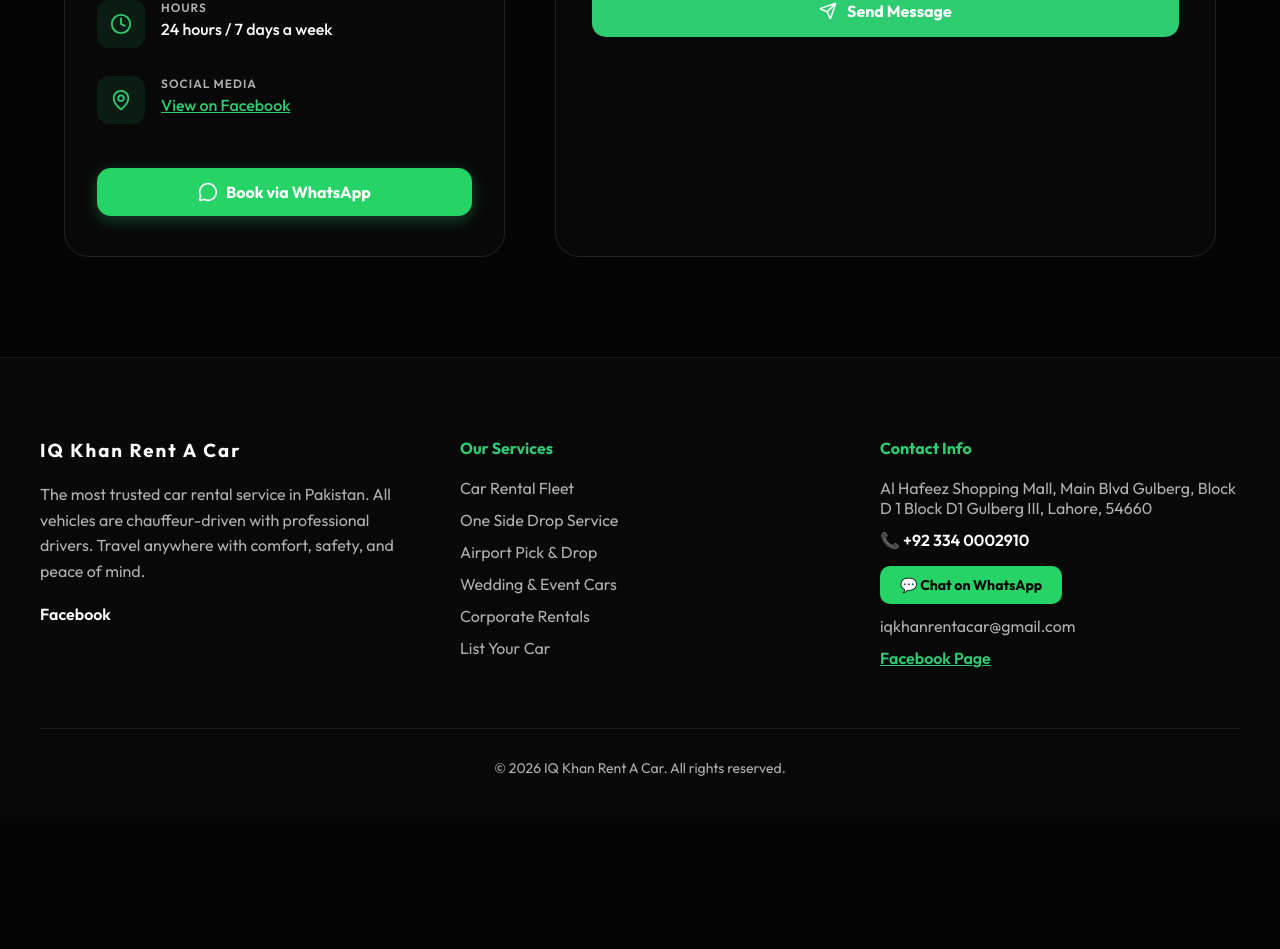
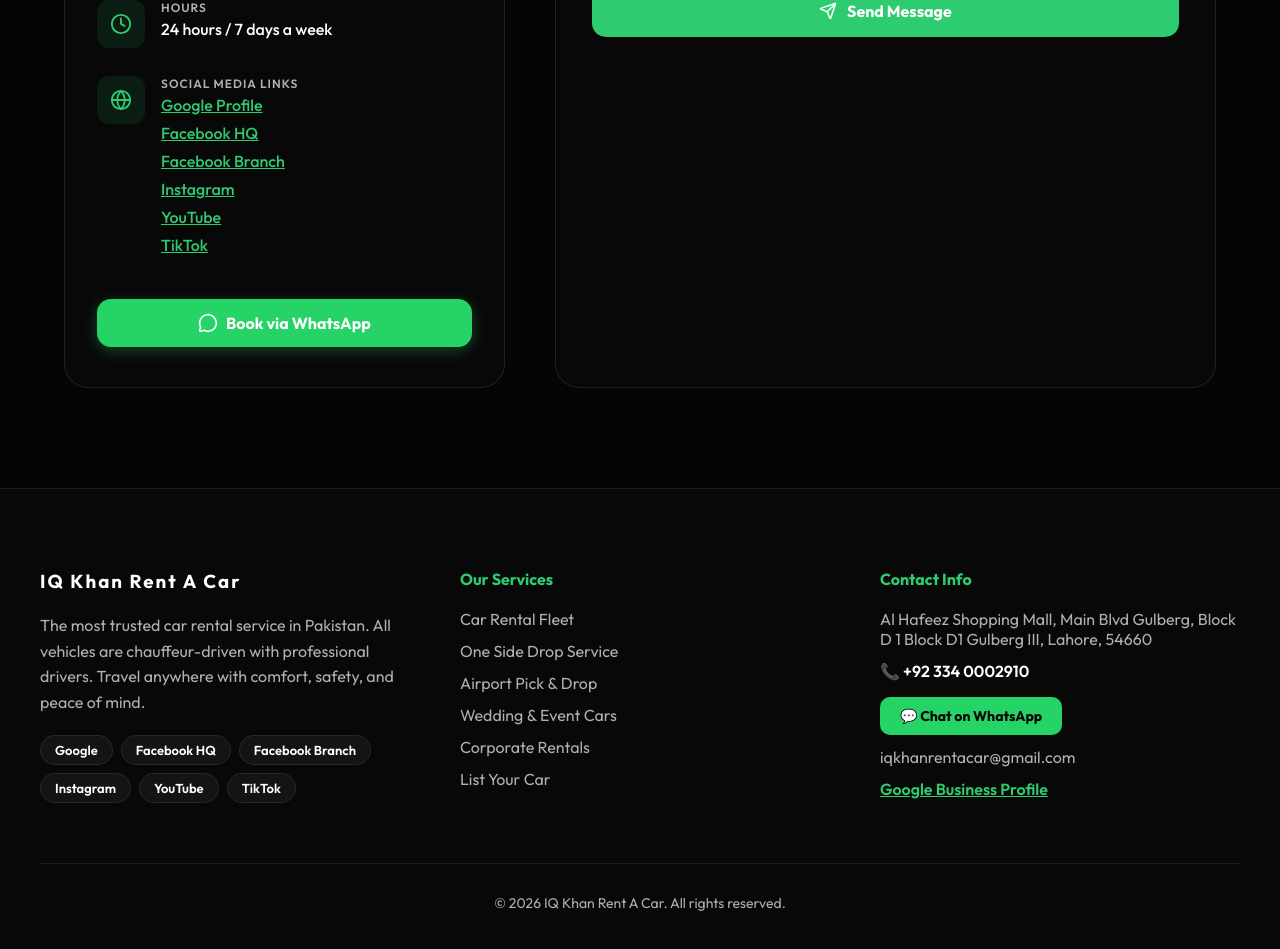
Before and after one commit to tashfeen-tech/iq-khan-rentacar, a Next.js app: page /contact in a window 1280 px wide. Shown: the part 880-1829 px from the top of the page. Before the commit the page ends 1697 px from the top, so only its background shows below. Built offline with nearby package versions, Linux system fonts and the light colour scheme; no server answers.

Commit message:
feat: add all social profiles to footer and contact page

```diff
--- a/src/app/contact/page.tsx
+++ b/src/app/contact/page.tsx
@@ -4,7 +4,7 @@ import { useState } from "react";
 import Navbar from "@/components/Navbar";
 import { motion } from "framer-motion";
 import styles from "./Contact.module.css";
-import { Phone, Mail, MapPin, MessageCircle, Clock, Send } from "lucide-react";
+import { Phone, Mail, MapPin, MessageCircle, Clock, Send, Globe } from "lucide-react";
 import { db } from "@/lib/firebase";
 import { collection, addDoc, serverTimestamp } from "firebase/firestore";
 import Footer from "@/components/Footer";
@@ -111,12 +111,17 @@ export default function ContactPage() {
                         </div>
 
                         <div className={styles.infoItem}>
-                            <div className={styles.infoIcon}><MapPin size={22} /></div>
+                            <div className={styles.infoIcon}><Globe size={22} /></div>
                             <div>
-                                <span className={styles.infoLabel}>Social Media</span>
-                                <a href="https://www.facebook.com/iqkhanrentacar" target="_blank" rel="noopener noreferrer" className={styles.infoValue} style={{ color: 'var(--primary)', textDecoration: 'underline' }}>
-                                    View on Facebook
-                                </a>
+                                <span className={styles.infoLabel}>Social Media Links</span>
+                                <div style={{ display: 'flex', flexDirection: 'column', gap: '8px', marginTop: '4px' }}>
+                                    <a href="https://share.google/HkvTPbco2qxQ5fwPz" target="_blank" rel="noopener noreferrer" className={styles.infoValue} style={{ color: 'var(--primary)', textDecoration: 'underline' }}>Google Profile</a>
+                                    <a href="https://www.facebook.com/iqkhanrentacar" target="_blank" rel="noopener noreferrer" className={styles.infoValue} style={{ color: 'var(--primary)', textDecoration: 'underline' }}>Facebook HQ</a>
+                                    <a href="https://www.facebook.com/profile.php?id=61583779704854" target="_blank" rel="noopener noreferrer" className={styles.infoValue} style={{ color: 'var(--primary)', textDecoration: 'underline' }}>Facebook Branch</a>
+                                    <a href="https://www.instagram.com/iqkhan.carrentals/" target="_blank" rel="noopener noreferrer" className={styles.infoValue} style={{ color: 'var(--primary)', textDecoration: 'underline' }}>Instagram</a>
+                                    <a href="https://www.youtube.com/@IQKhanRentACar-t4v" target="_blank" rel="noopener noreferrer" className={styles.infoValue} style={{ color: 'var(--primary)', textDecoration: 'underline' }}>YouTube</a>
+                                    <a href="https://www.tiktok.com/@iqkhan_rentacar" target="_blank" rel="noopener noreferrer" className={styles.infoValue} style={{ color: 'var(--primary)', textDecoration: 'underline' }}>TikTok</a>
+                                </div>
                             </div>
                         </div>
 
--- a/src/components/Footer.tsx
+++ b/src/components/Footer.tsx
@@ -11,8 +11,13 @@ const Footer = () => {
                     <p style={{ color: 'var(--text-muted)', lineHeight: '1.6' }}>
                         The most trusted car rental service in Pakistan. All vehicles are chauffeur-driven with professional drivers. Travel anywhere with comfort, safety, and peace of mind.
                     </p>
-                    <div style={{ display: 'flex', flexWrap: 'wrap', gap: '16px', marginTop: '20px' }}>
-                        <a href="https://www.facebook.com/iqkhanrentacar" target="_blank" rel="noreferrer" style={{ color: 'var(--text-main)', fontWeight: 600 }}>Facebook</a>
+                    <div style={{ display: 'flex', flexWrap: 'wrap', gap: '8px', marginTop: '20px' }}>
+                        <a href="https://share.google/HkvTPbco2qxQ5fwPz" target="_blank" rel="noreferrer" style={{ color: 'var(--text-main)', fontWeight: 600, fontSize: '13px', background: 'rgba(255,255,255,0.05)', padding: '6px 14px', borderRadius: '50px', border: '1px solid var(--border)', transition: 'all 0.3s' }}>Google</a>
+                        <a href="https://www.facebook.com/iqkhanrentacar" target="_blank" rel="noreferrer" style={{ color: 'var(--text-main)', fontWeight: 600, fontSize: '13px', background: 'rgba(255,255,255,0.05)', padding: '6px 14px', borderRadius: '50px', border: '1px solid var(--border)', transition: 'all 0.3s' }}>Facebook HQ</a>
+                        <a href="https://www.facebook.com/profile.php?id=61583779704854" target="_blank" rel="noreferrer" style={{ color: 'var(--text-main)', fontWeight: 600, fontSize: '13px', background: 'rgba(255,255,255,0.05)', padding: '6px 14px', borderRadius: '50px', border: '1px solid var(--border)', transition: 'all 0.3s' }}>Facebook Branch</a>
+                        <a href="https://www.instagram.com/iqkhan.carrentals/" target="_blank" rel="noreferrer" style={{ color: 'var(--text-main)', fontWeight: 600, fontSize: '13px', background: 'rgba(255,255,255,0.05)', padding: '6px 14px', borderRadius: '50px', border: '1px solid var(--border)', transition: 'all 0.3s' }}>Instagram</a>
+                        <a href="https://www.youtube.com/@IQKhanRentACar-t4v" target="_blank" rel="noreferrer" style={{ color: 'var(--text-main)', fontWeight: 600, fontSize: '13px', background: 'rgba(255,255,255,0.05)', padding: '6px 14px', borderRadius: '50px', border: '1px solid var(--border)', transition: 'all 0.3s' }}>YouTube</a>
+                        <a href="https://www.tiktok.com/@iqkhan_rentacar" target="_blank" rel="noreferrer" style={{ color: 'var(--text-main)', fontWeight: 600, fontSize: '13px', background: 'rgba(255,255,255,0.05)', padding: '6px 14px', borderRadius: '50px', border: '1px solid var(--border)', transition: 'all 0.3s' }}>TikTok</a>
                     </div>
                 </div>
                 <div>
@@ -58,7 +63,7 @@ const Footer = () => {
                             </a>
                         </li>
                         <li>iqkhanrentacar@gmail.com</li>
-                        <li><a href="https://www.facebook.com/iqkhanrentacar" target="_blank" rel="noopener noreferrer" style={{ color: 'var(--primary)', textDecoration: 'underline', fontWeight: 600 }}>Facebook Page</a></li>
+                        <li><a href="https://share.google/HkvTPbco2qxQ5fwPz" target="_blank" rel="noopener noreferrer" style={{ color: 'var(--primary)', textDecoration: 'underline', fontWeight: 600 }}>Google Business Profile</a></li>
                     </ul>
                 </div>
             </div>
```
